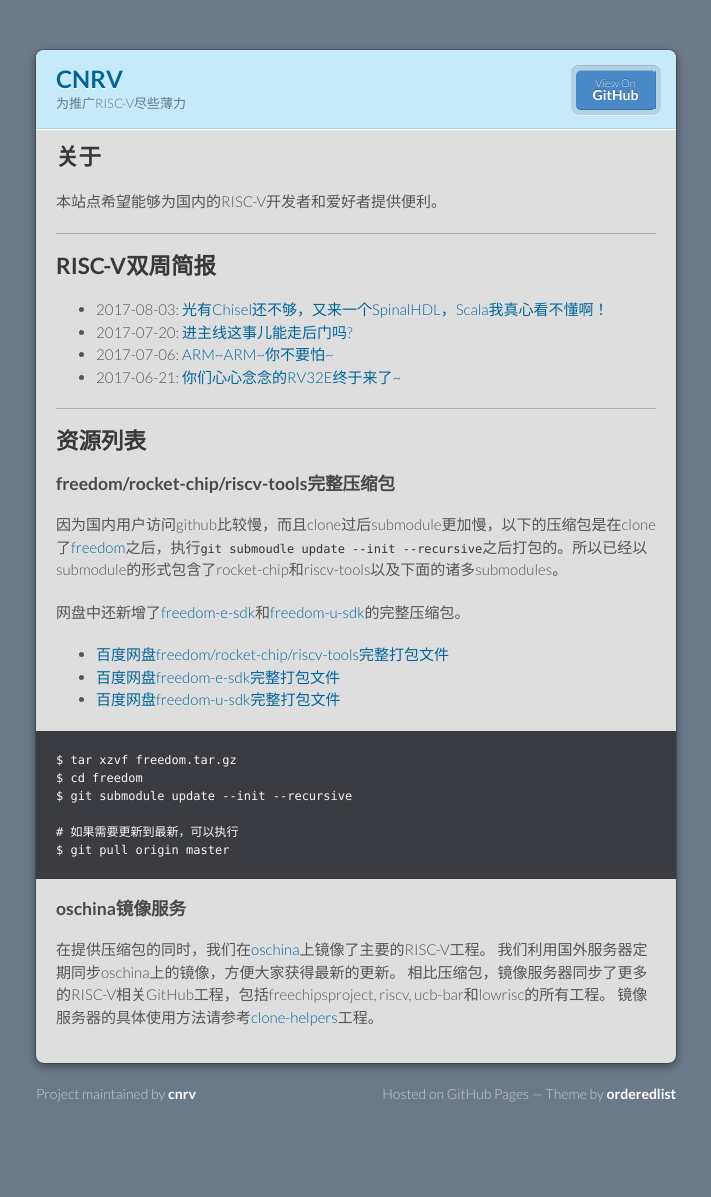
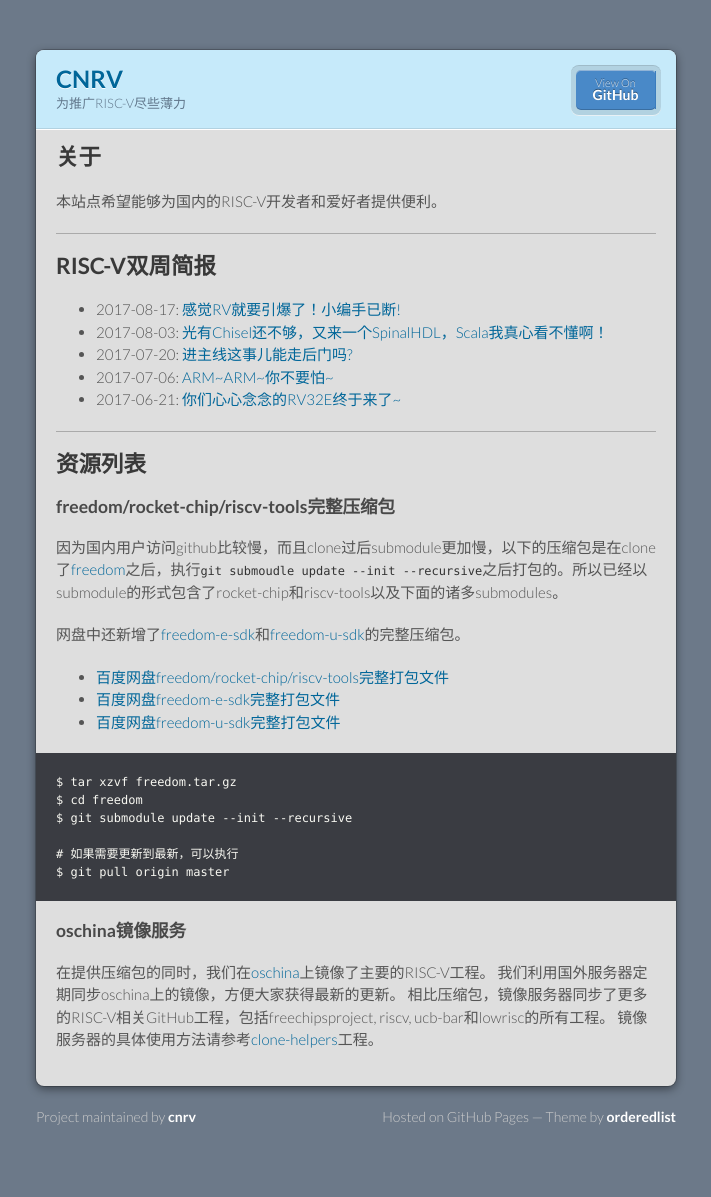
Before and after one commit to cnrv/home, a Jekyll site: the page built from index.md, in a window 1280 px wide. Shown: the whole page, without its empty margins (284-995 px from the left). Built offline with Jekyll 4.4.1, drawn with Linux system fonts in a browser that asks for light colours; Markdown is read by kramdown in place of the engine named in the settings; our own code applies the rules of GitHub Pages for plain Markdown files; before the commit the page ends 1174 px from its top, so only the background shows below that.

Commit message:
update bi-weekly letter 08-17.
Signed-off-by: Alex Guo <xfguo@credosemi.com.cn>

```diff
--- a/index.md
+++ b/index.md
@@ -10,6 +10,7 @@
 
 ## RISC-V双周简报
 
+- 2017-08-17: [感觉RV就要引爆了！小编手已断!](bi-week-rpts/2017-08-17)
 - 2017-08-03: [光有Chisel还不够，又来一个SpinalHDL，Scala我真心看不懂啊！](bi-week-rpts/2017-08-03)
 - 2017-07-20: [进主线这事儿能走后门吗?](bi-week-rpts/2017-07-20)
 - 2017-07-06: [ARM~ARM~你不要怕~](bi-week-rpts/2017-07-06)
```
